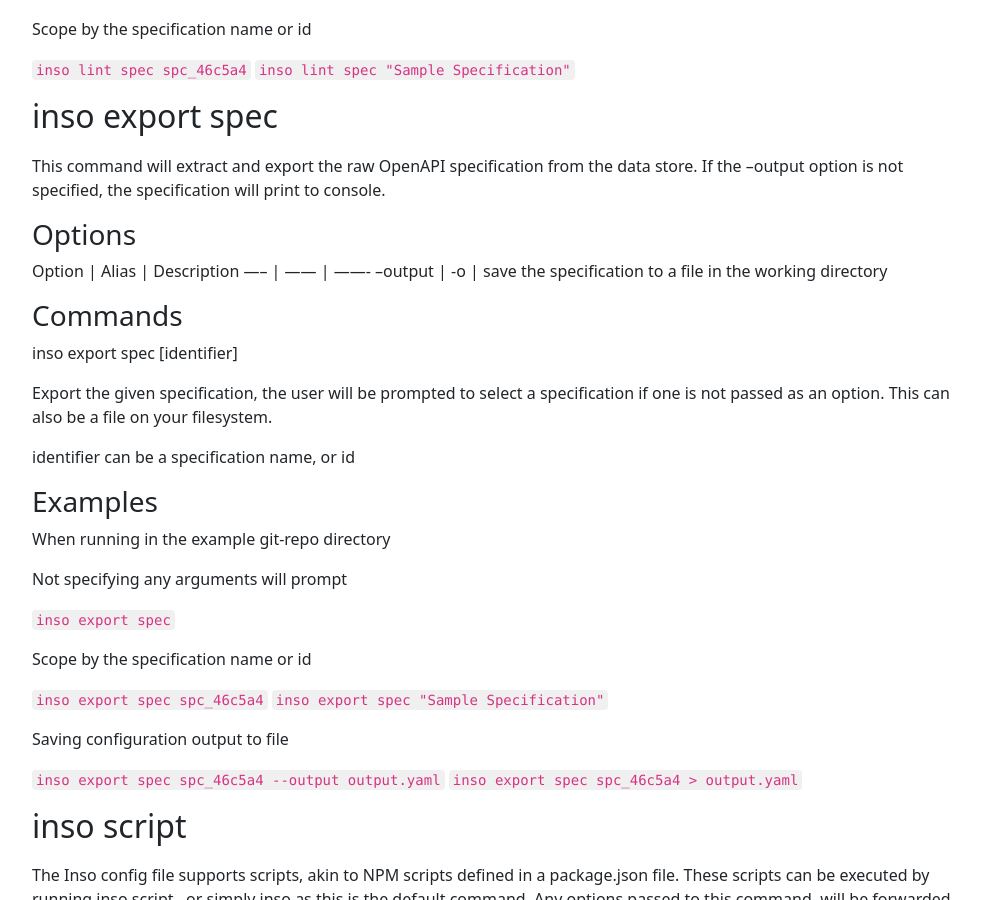
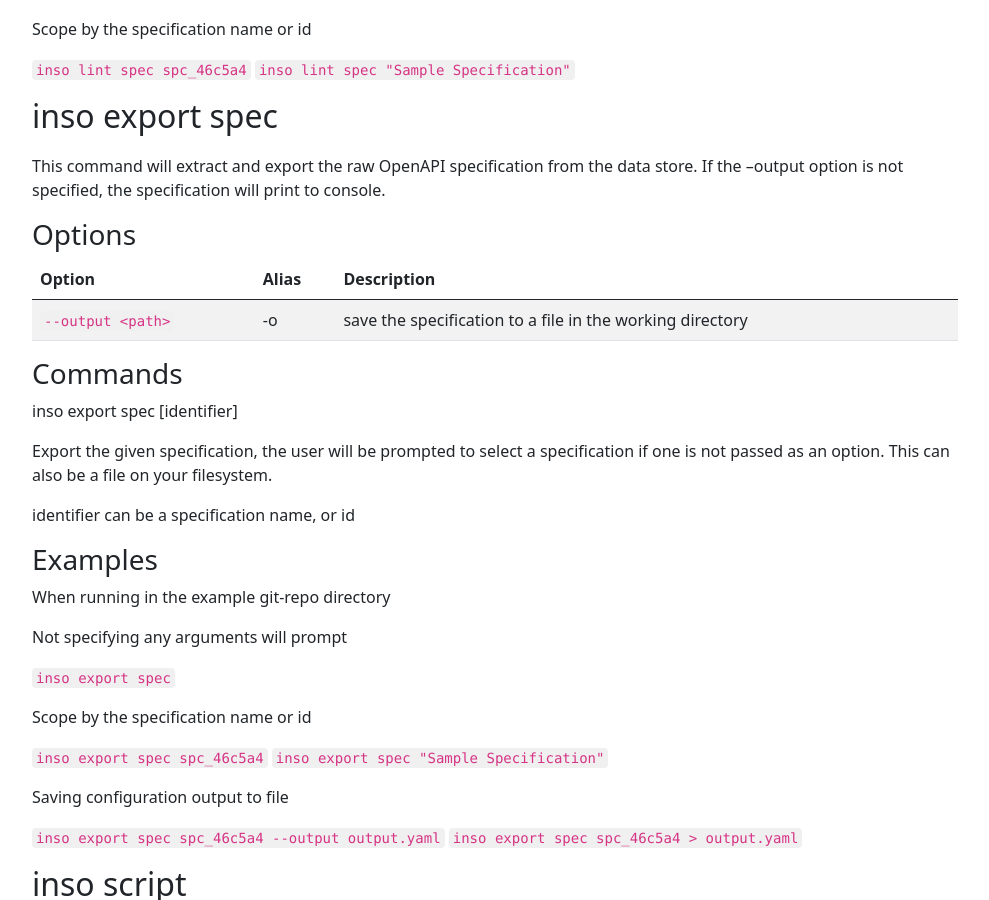
Before and after one commit to Kong/insomnia-docs, a Jekyll site: the page built from docs/inso-cli/cli-command-reference.md, in a window 1280 px wide and 900 px high, scrolled down 2766 px. Shown: the whole window, without its empty margins (240-1229 px from the left). Built offline with Jekyll 4.4.1, drawn with Linux system fonts in a browser that asks for light colours.

Commit message:
minor mode to cli ref page

```diff
--- a/docs/inso-cli/cli-command-reference.md
+++ b/docs/inso-cli/cli-command-reference.md
@@ -128,9 +128,11 @@ Scope by the specification name or id
 This command will extract and export the raw OpenAPI specification from the data store. If the --output option is not specified, the specification will print to console.
 
 ### Options
+
+{:.table .table-striped}
 Option	| Alias	| Description
 ----- | ------ | -------
---output <path>	| -o | save the specification to a file in the working directory
+`--output <path>` | -o | save the specification to a file in the working directory
 
 ### Commands
 
```
